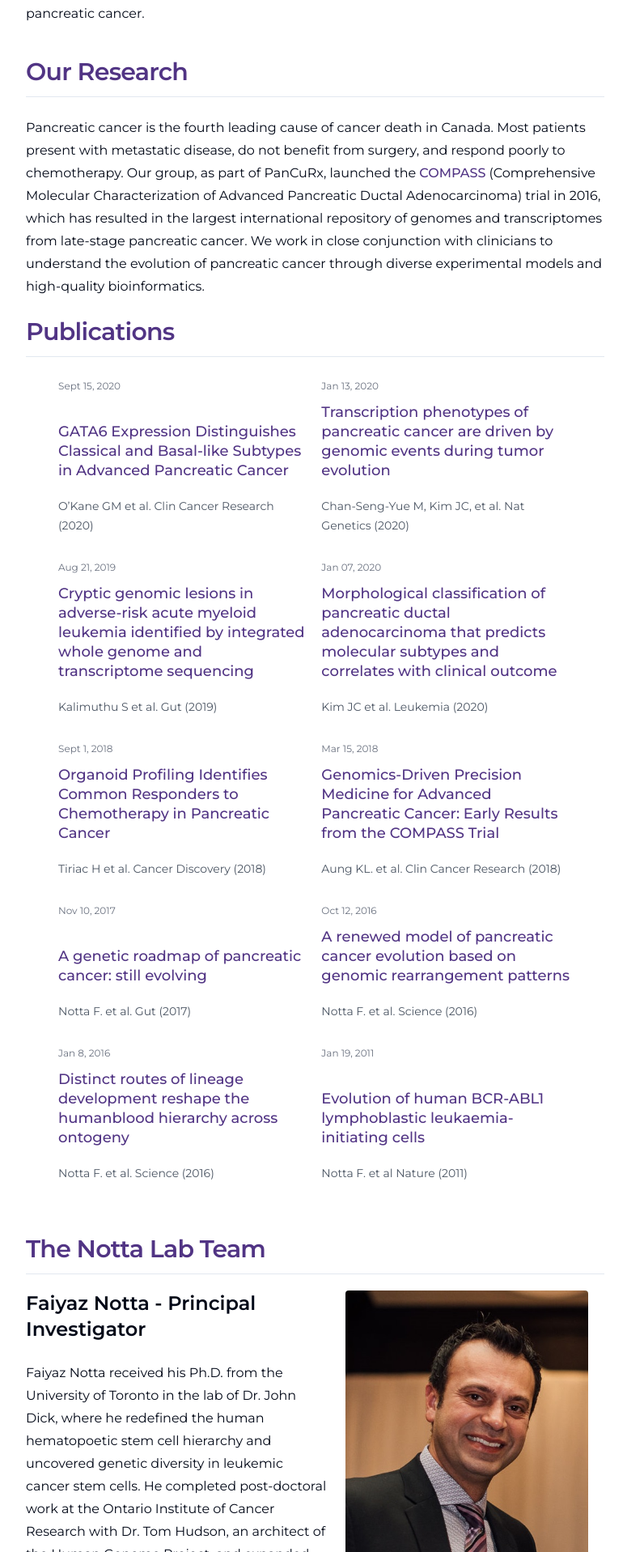
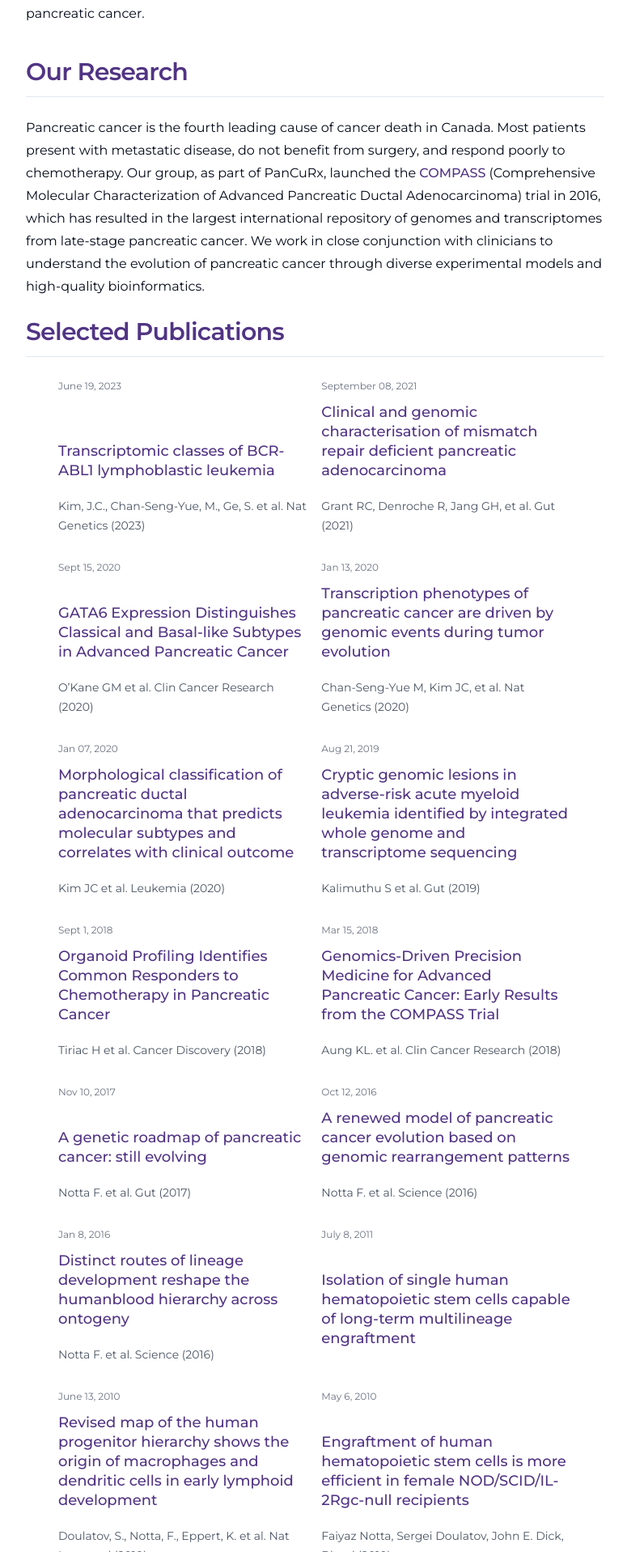
Before and after one commit to cameronzhang1/notta-lab-home, a Next.js app: page / in a window 1280 px wide. Shown: the part 883-2800 px from the top of the page at 81% size, without its empty margins (128-903 px from the left). Built offline with nearby package versions, Linux system fonts and the light colour scheme.

Commit message:
update: publications list

```diff
--- a/components/publication.tsx
+++ b/components/publication.tsx
@@ -1,6 +1,22 @@
 const posts = [
   {
+    id: 0,
+    title: "Transcriptomic classes of BCR-ABL1 lymphoblastic leukemia",
+    href: "https://www.nature.com/articles/s41588-023-01429-4",
+    description: "Kim, J.C., Chan-Seng-Yue, M., Ge, S. et al. Nat Genetics (2023)",
+    date: "June 19, 2023",
+    datetime: "2023-06-19",
+  },
+  {
     id: 1,
+    title: "Clinical and genomic characterisation of mismatch repair deficient pancreatic adenocarcinoma",
+    href: "https://gut.bmj.com/content/70/10/1894",
+    description: "Grant RC, Denroche R, Jang GH, et al. Gut (2021)",
+    date: "September 08, 2021",
+    datetime: "2021-09-08",
+  },
+  {
+    id: 2,
     title:
       "GATA6 Expression Distinguishes Classical and Basal-like Subtypes in Advanced Pancreatic Cancer",
     href: "https://aacrjournals.org/clincancerres/article/26/18/4901/9541/GATA6-Expression-Distinguishes-Classical-and-Basal",
@@ -9,21 +25,13 @@ const posts = [
     datetime: "2020-09-15",
   },
   {
-    id: 2,
+    id: 3,
     title:
       "Transcription phenotypes of pancreatic cancer are driven by genomic events during tumor evolution",
     href: "https://www.nature.com/articles/s41588-019-0566-9",
     description: "Chan-Seng-Yue M, Kim JC, et al. Nat Genetics (2020)",
     date: "Jan 13, 2020",
     datetime: "2020-01-13",
-  },
-  {
-    id: 3,
-    title: "Cryptic genomic lesions in adverse-risk acute myeloid leukemia identified by integrated whole genome and transcriptome sequencing",
-    href: "https://www.nature.com/articles/s41375-019-0546-1",
-    description: "Kalimuthu S et al. Gut (2019)",
-    date: "Aug 21, 2019",
-    datetime: "2019-09-21",
   },
   {
     id: 4,
@@ -35,6 +43,14 @@ const posts = [
   },
   {
     id: 5,
+    title: "Cryptic genomic lesions in adverse-risk acute myeloid leukemia identified by integrated whole genome and transcriptome sequencing",
+    href: "https://www.nature.com/articles/s41375-019-0546-1",
+    description: "Kalimuthu S et al. Gut (2019)",
+    date: "Aug 21, 2019",
+    datetime: "2019-09-21",
+  },
+  {
+    id: 6,
     title: "Organoid Profiling Identifies Common Responders to Chemotherapy in Pancreatic Cancer",
     href: "https://cancerdiscovery.aacrjournals.org/content/8/9/1112.long",
     description: "Tiriac H et al. Cancer Discovery (2018)",
@@ -42,7 +58,7 @@ const posts = [
     datetime: "2018-09-01",
   },
   {
-    id: 6,
+    id: 7,
     title: "Genomics-Driven Precision Medicine for Advanced Pancreatic Cancer: Early Results from the COMPASS Trial",
     href: "https://clincancerres.aacrjournals.org/content/24/6/1344.long",
     description: "Aung KL. et al. Clin Cancer Research (2018)",
@@ -50,7 +66,7 @@ const posts = [
     datetime: "2018-03-15",
   },
   {
-    id: 7,
+    id: 8,
     title: "A genetic roadmap of pancreatic cancer: still evolving",
     href: "https://gut.bmj.com/content/66/12/2170.long",
     description: "Notta F. et al. Gut (2017)",
@@ -58,7 +74,7 @@ const posts = [
     datetime: "2017-11-10",
   },
   {
-    id: 8,
+    id: 9,
     title: "A renewed model of pancreatic cancer evolution based on genomic rearrangement patterns",
     href: "https://www.nature.com/articles/nature19823",
     description: "Notta F. et al. Science (2016)",
@@ -66,7 +82,7 @@ const posts = [
     datetime: "2016-10-12",
   },
   {
-    id: 9,
+    id: 10,
     title: "Distinct routes of lineage development reshape the humanblood hierarchy across ontogeny",
     href: "https://science.sciencemag.org/content/351/6269/aab2116.long",
     description: "Notta F. et al. Science (2016)",
@@ -74,7 +90,31 @@ const posts = [
     datetime: "2016-01-08",
   },
   {
-    id: 10,
+    id: 11,
+    title: "Isolation of single human hematopoietic stem cells capable of long-term multilineage engraftment",
+    href: "https://www.science.org/doi/10.1126/science.1201219",
+    desc: "Faiyaz Notta et al. Science (2011)",
+    date: "July 8, 2011",
+    datetime: "2011-07-08",
+  },
+  {
+    id: 12,
+    title: "Revised map of the human progenitor hierarchy shows the origin of macrophages and dendritic cells in early lymphoid development",
+    href: "https://www.nature.com/articles/ni.1889",
+    description: "Doulatov, S., Notta, F., Eppert, K. et al. Nat Immunol (2010)",
+    date: "June 13, 2010",
+    datetime: "2010-06-13"
+  },
+  {
+    id: 13,
+    title: "Engraftment of human hematopoietic stem cells is more efficient in female NOD/SCID/IL-2Rgc-null recipients",
+    href: "https://ashpublications.org/blood/article/115/18/3704/27305/Engraftment-of-human-hematopoietic-stem-cells-is",
+    description: "Faiyaz Notta, Sergei Doulatov, John E. Dick, Blood (2010)",
+    date: "May 6, 2010",
+    datetime: "2010-05-06"
+  },
+  {
+    id: 14,
     title: "Evolution of human BCR-ABL1 lymphoblastic leukaemia-initiating cells",
     href: "https://www.nature.com/articles/nature09733",
     description: "Notta F. et al Nature (2011)",
--- a/pages/index.tsx
+++ b/pages/index.tsx
@@ -37,9 +37,9 @@ export default function Home() {
                 rel="noopener noreferrer"
                 target="_blank"
               >
-                Pancreatic Cancer Translational Research Initiative (PanCuRx)
+                Pancreatic Cancer Translational Research Initiative
               </a>{" "}
-              at the Ontario Institute for Cancer Research. The Notta Lab has
+              (PanCuRx) at the Ontario Institute for Cancer Research. The Notta Lab has
               made important contributions to the understanding of pancreatic
               cancer evolution and disease subtypes. Our lab employs genomic,
               cell biology and single-cell approaches to decipher new molecular
@@ -74,17 +74,10 @@ export default function Home() {
               id="publications"
               className="scroll-m-20 pb-2 text-3xl font-semibold tracking-tight transition-colors first:mt-0"
             >
-              Publications
+              Selected Publications
             </h2>
             <hr className="my-1" />
               <Publications />
-              {/*
-              <Publication
-                href="https://www.nature.com/articles/nature09733"
-                title={
-                  "Evolution of human BCR-ABL1 lymphoblastic leukaemia-initiating cells"
-                }
-                authors={"Notta F. et al Nature (2011)"} */}
             <h2
               id="team"
               className="scroll-m-20 pb-2 text-3xl font-semibold tracking-tight transition-colors first:mt-0 mt-10"
@@ -203,7 +196,7 @@ export default function Home() {
         />
         <TeamCard
           name="Dusan Vukmirovic"
-          image="/images/placeholder.jpg"
+          image="/images/Dusan.jpg"
           bio="Post-Doctoral Fellow"
           link="/(people)/Dusan"
         />
@@ -245,7 +238,17 @@ export default function Home() {
           our lab. If you are interested in genomics, cancer development, and
           therapy resistance, and have wet lab or bioinformatics experience,
           please send your CV and a brief cover letter to
-          faiyaz.notta@gmail.com.
+          faiyaz.notta@gmail.com.<br></br><br></br>
+
+          The Notta Lab is currently looking to hire a post-doctorate fellow. Please&nbsp;
+          <a
+                href="https://www.recruitingsite.com/csbsites/uhncareers/JobDescription.asp?SiteID=10031&JobNumber=923501"
+                className="hover-underline-animation font-medium"
+                rel="noopener noreferrer"
+                target="_blank"
+              >
+          apply via UHN here.
+          </a>
         </p>
       </div>
     </main>
```
Also changed, not shown: public/images/Dusan.jpg (added).
